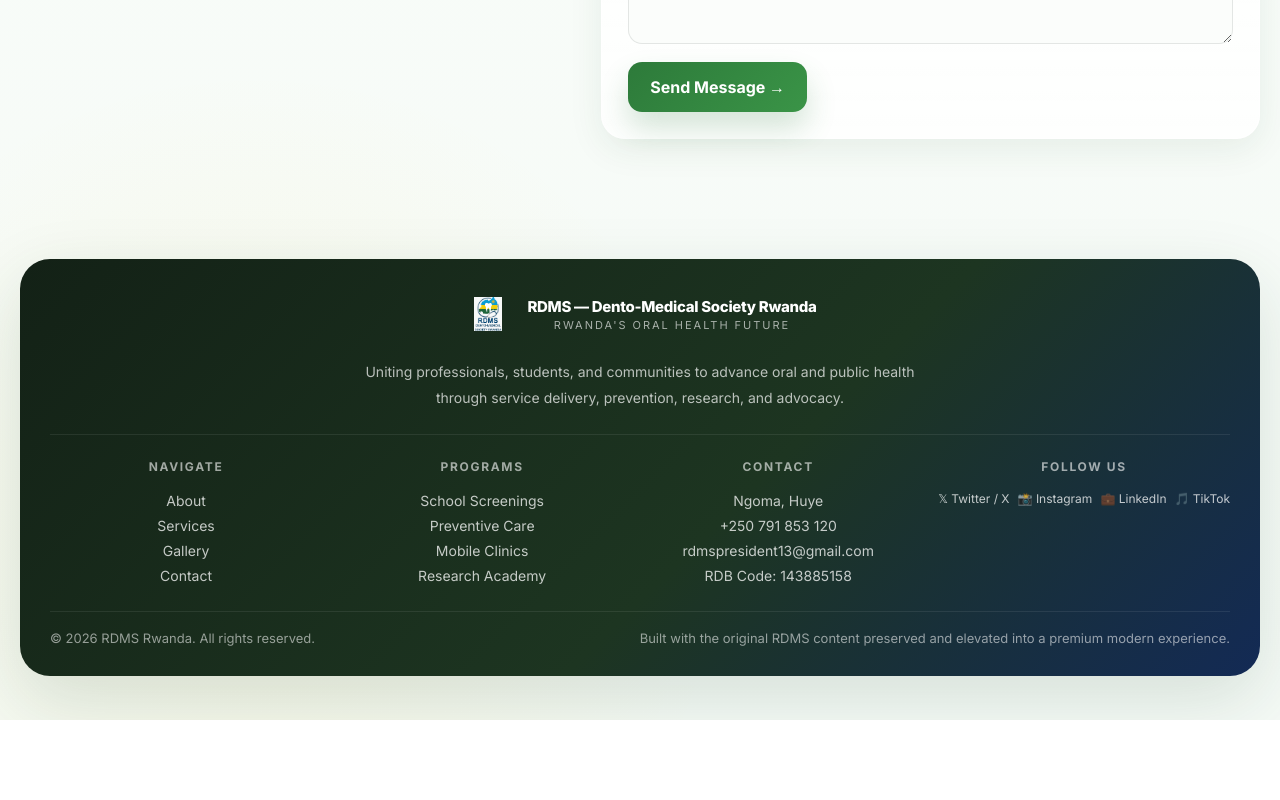
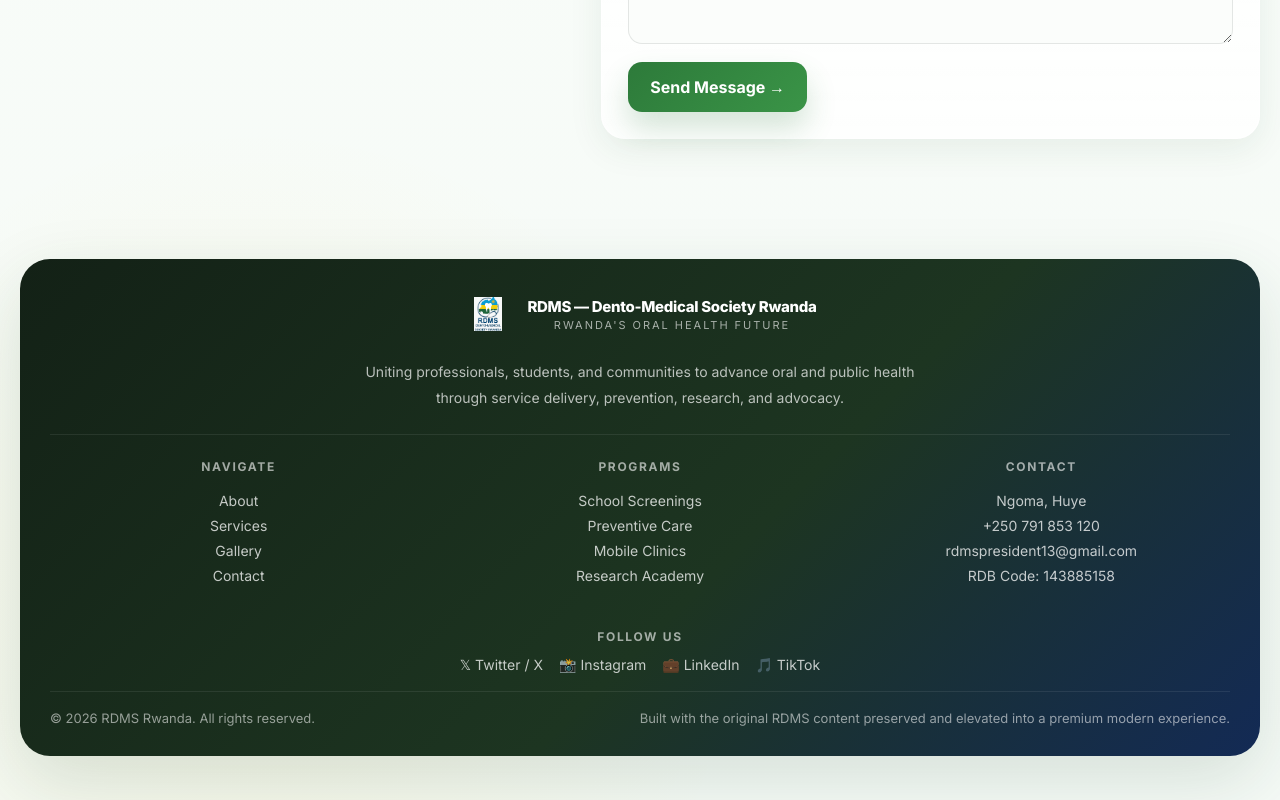
Before and after one commit to erwinatibor/rdms-website, a React (Vite) app: page /contact in a window 1280 px wide. Shown: the part 1053-1853 px from the top of the page. Before the commit the page ends 1773 px from the top, so only its background shows below. Built offline with nearby package versions, Linux system fonts and the light colour scheme.

Commit message:
Move Follow Us to full-width row, social links in 1 line

```diff
--- a/src/components/Footer.jsx
+++ b/src/components/Footer.jsx
@@ -38,14 +38,14 @@
             <Link to="/contact">rdmspresident13@gmail.com</Link><br />
             <Link to="/contact">RDB Code: 143885158</Link>
           </div>
-          <div>
+        </div>
+        <div className="footer-follow">
           <h4>Follow Us</h4>
           <div className="footer-social-row">
             <a href="https://x.com/RDMS_rw" target="_blank" rel="noopener noreferrer">𝕏 Twitter / X</a>
             <a href="https://www.instagram.com/rdms_rw/" target="_blank" rel="noopener noreferrer">📸 Instagram</a>
             <a href="https://www.linkedin.com/in/rdms-dento-medical-society-rwanda-24035029b" target="_blank" rel="noopener noreferrer">💼 LinkedIn</a>
             <a href="https://www.tiktok.com/@rdmsrw" target="_blank" rel="noopener noreferrer">🎵 TikTok</a>
-            </div>
           </div>
         </div>
         <div className="footer-bottom">
--- a/src/index.css
+++ b/src/index.css
@@ -1461,10 +1461,9 @@
 
 .footer-columns {
   display: grid;
-  grid-template-columns: repeat(4, 1fr);
+  grid-template-columns: repeat(3, 1fr);
   gap: 24px;
   padding-bottom: 22px;
-  border-bottom: 1px solid rgba(255,255,255,0.08);
   text-align: center;
 }
 
@@ -1484,14 +1483,30 @@
   font-family: 'Inter', sans-serif;
 }
 
+.footer-follow {
+  text-align: center;
+  padding: 18px 0;
+  border-bottom: 1px solid rgba(255,255,255,0.08);
+}
+
+.footer-follow h4 {
+  color: rgba(255,255,255,0.6);
+  font-size: 12px;
+  text-transform: uppercase;
+  letter-spacing: 0.14em;
+  margin-bottom: 12px;
+  font-family: 'Inter', sans-serif;
+}
+
 .footer-social-row {
   display: flex;
-  gap: 8px;
-  flex-wrap: nowrap;
+  gap: 16px;
+  justify-content: center;
 }
 
 .footer-social-row a {
-  font-size: 12px !important;
+  color: rgba(255,255,255,0.75) !important;
+  font-size: 14px !important;
   white-space: nowrap;
 }
 
```
Lines whose indentation alone changed are shown as unchanged.
